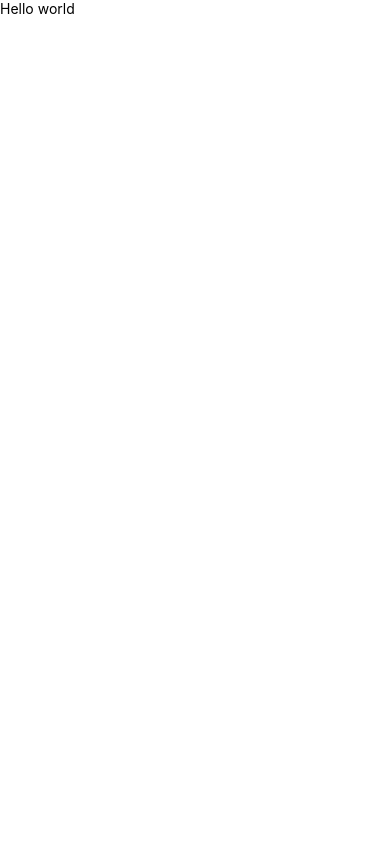
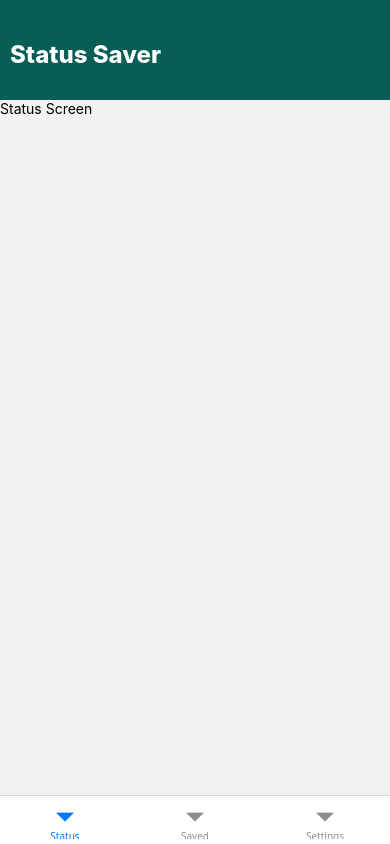
Before and after one commit to ojokne/whatsapp-status-saver, a React Native app: screen / in a window 390 px wide. Built offline with nearby package versions, Linux system fonts and the light colour scheme.

Commit message:
Add navigation

```diff
--- a/App.tsx
+++ b/App.tsx
@@ -1,39 +1,36 @@
-/**
- * Sample React Native App
- * https://github.com/facebook/react-native
- *
- * @format
- */
+import * as React from 'react';
+import { createStaticNavigation } from '@react-navigation/native';
+import { createBottomTabNavigator } from '@react-navigation/bottom-tabs';
+import SettingsScreen from './src/screens/SettingsScreen';
+import StatusScreen from './src/screens/StatusScreen';
+import SavedScreen from './src/screens/SavedScreen';
+import { Settings } from 'react-native';
 
-import { NewAppScreen } from '@react-native/new-app-screen';
-import {
-  StatusBar,
-  StyleSheet,
-  Text,
-  useColorScheme,
-  View,
-} from 'react-native';
 
-function App() {
-  const isDarkMode = useColorScheme() === 'dark';
-
-  return (
-    <View style={styles.container}>
-      <StatusBar barStyle={isDarkMode ? 'light-content' : 'dark-content'} />
-      {/* <NewAppScreen templateFileName="App.tsx" /> */}
-      <View>
-        <Text >
-          Hello world
-        </Text>
-      </View>
-    </View>
-  );
-}
-
-const styles = StyleSheet.create({
-  container: {
-    flex: 1,
+const RootStack = createBottomTabNavigator({
+  screens: {
+    Status: {
+      screen: StatusScreen,
+      options: {
+        headerShown: false,
+      },
+    },
+    Saved: {
+      screen: SavedScreen,
+      options: {
+        headerShown: false,
+      },
+    },
+    Settings: {
+      screen: SettingsScreen,
+      options: {
+        headerShown: false,
+      },
+    },
   },
 });
+const Navigation = createStaticNavigation(RootStack);
 
-export default App;
+export default function App() {
+  return <Navigation />;
+}
--- a/index.js
+++ b/index.js
@@ -5,5 +5,6 @@
 import { AppRegistry } from 'react-native';
 import App from './App';
 import { name as appName } from './app.json';
+// import App from './src/navigation';
 
 AppRegistry.registerComponent(appName, () => App);
--- /dev/null
+++ b/src/components/header.jsx
@@ -0,0 +1,23 @@
+import { StyleSheet, Text, View } from 'react-native';
+
+export default function Header() {
+  return (
+    <View style={styles.header}>
+      <Text style={styles.title}>Status Saver</Text>
+    </View>
+  );
+}
+
+const styles = StyleSheet.create({
+    header:{
+        backgroundColor:"#075E54",
+        height:100
+    },
+    title:{
+        color:"white",
+        padding:10,
+        marginTop:30,
+        fontSize:24,
+        fontWeight:"800"
+    }
+})
--- /dev/null
+++ b/src/screens/SavedScreen.jsx
@@ -0,0 +1,11 @@
+import { Text, View } from "react-native";
+import Header from "../components/header";
+
+export default function SavedScreen() {
+  return (
+    <View style={{ flex: 1 }}>
+      <Header/>
+      <Text>Saved Screen</Text>
+    </View>
+  );
+}
--- /dev/null
+++ b/src/screens/SettingsScreen.jsx
@@ -0,0 +1,11 @@
+import { Text, View } from "react-native";
+import Header from "../components/header";
+
+export default function SettingsScreen() {
+  return (
+    <View style={{ flex: 1}}>
+      <Header/>
+      <Text>Seetings Screen</Text>
+    </View>
+  );
+}
--- /dev/null
+++ b/src/screens/StatusScreen.jsx
@@ -0,0 +1,11 @@
+import { Text, View } from "react-native";
+import Header from "../components/header";
+
+export default function StatusScreen() {
+  return (
+    <View style={{ flex: 1}}>
+      <Header/>
+      <Text>Status Screen</Text>
+    </View>
+  );
+}
```
Also changed, not shown: package.json (+7 -1 lines), src/screens/homeScreen.jsx (added, +9 -0 lines), 2 other files (tests, documents, lock files or other folders).
